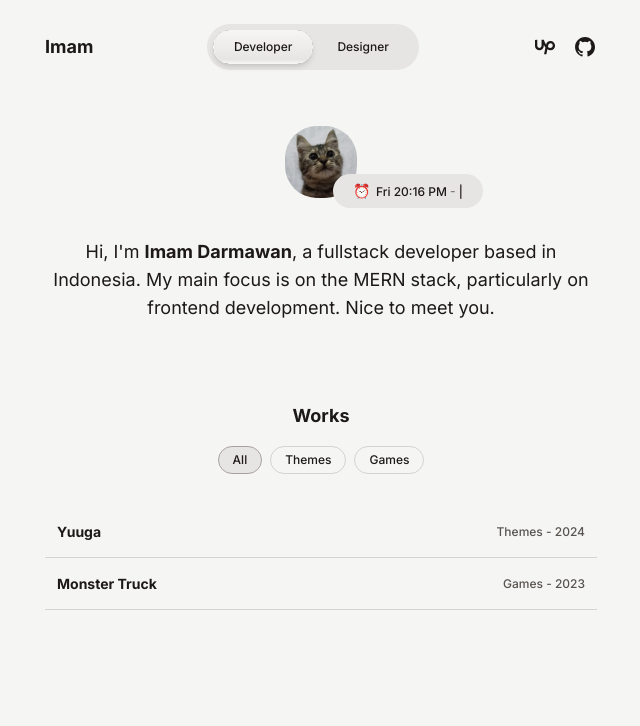
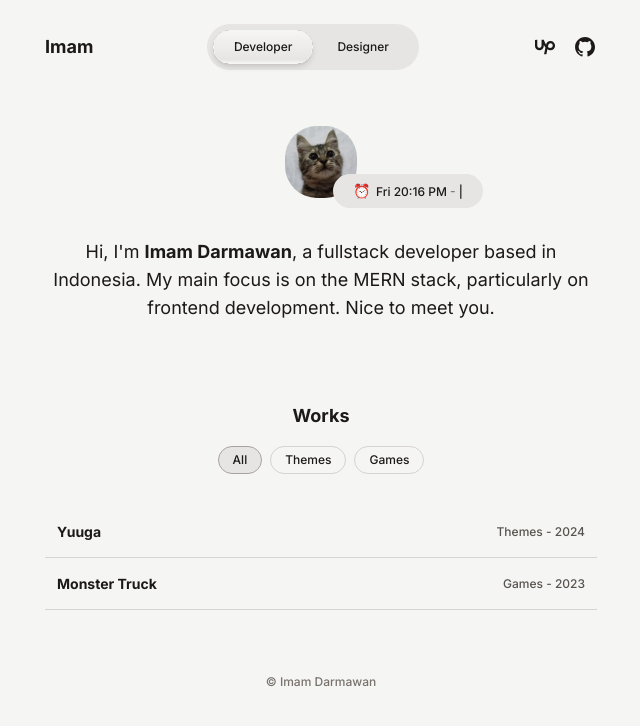
Before and after one commit to imam-darmawan/imam-darmawan.github.io, a React (Vite) app: page / in a window 1280 px wide. Shown: the top 726 px of the page, without its empty margins (319-959 px from the left). Built offline with nearby package versions, Linux system fonts and the light colour scheme.

Commit message:
Add footer

```diff
--- a/src/App.jsx
+++ b/src/App.jsx
@@ -13,6 +13,11 @@ const App = () => {
         <About />
         <Works />
       </main>
+      <footer className="mt-16">
+        <small className="block text-center text-xs text-stone-500">
+          &copy; Imam Darmawan
+        </small>
+      </footer>
     </div>
   );
 };
```
